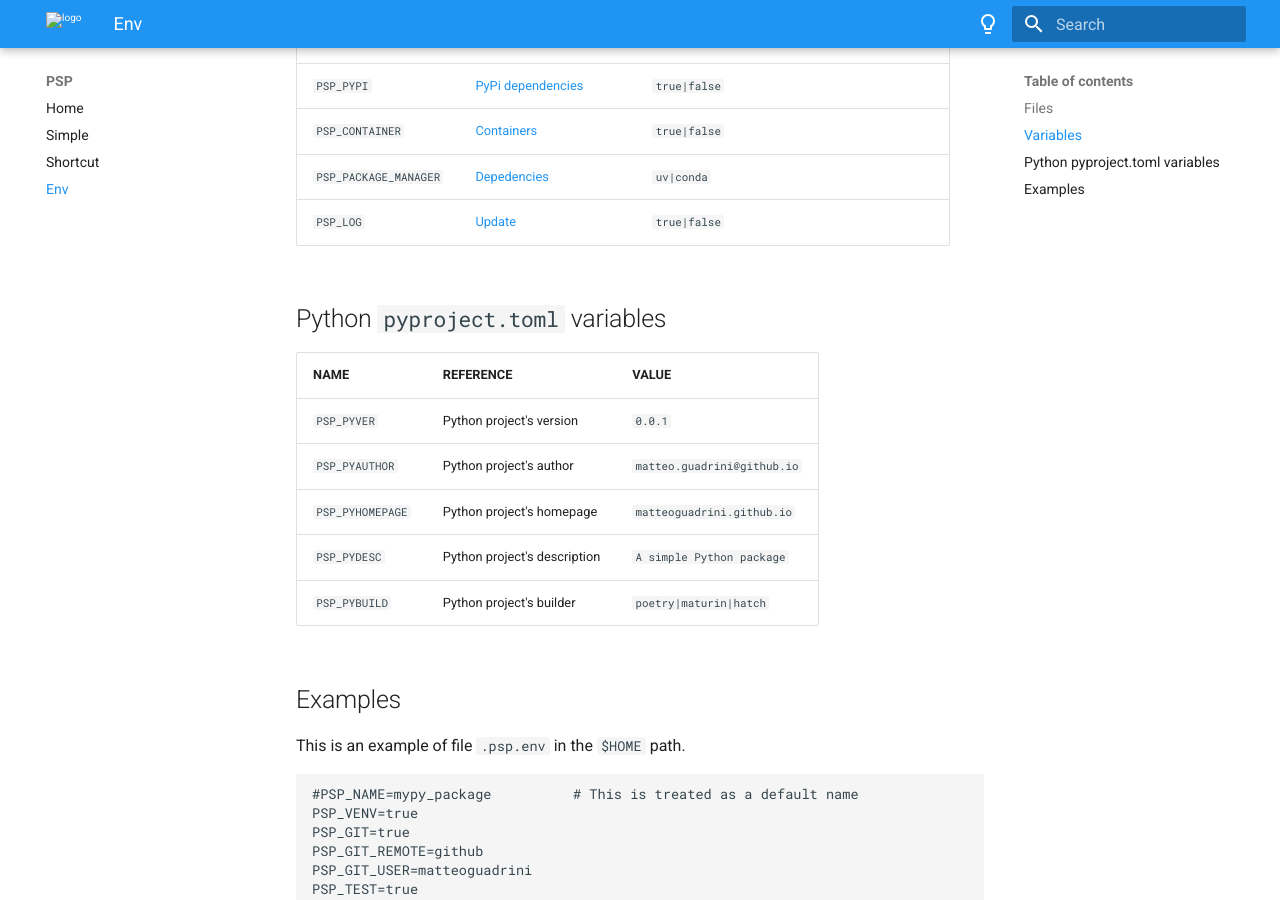
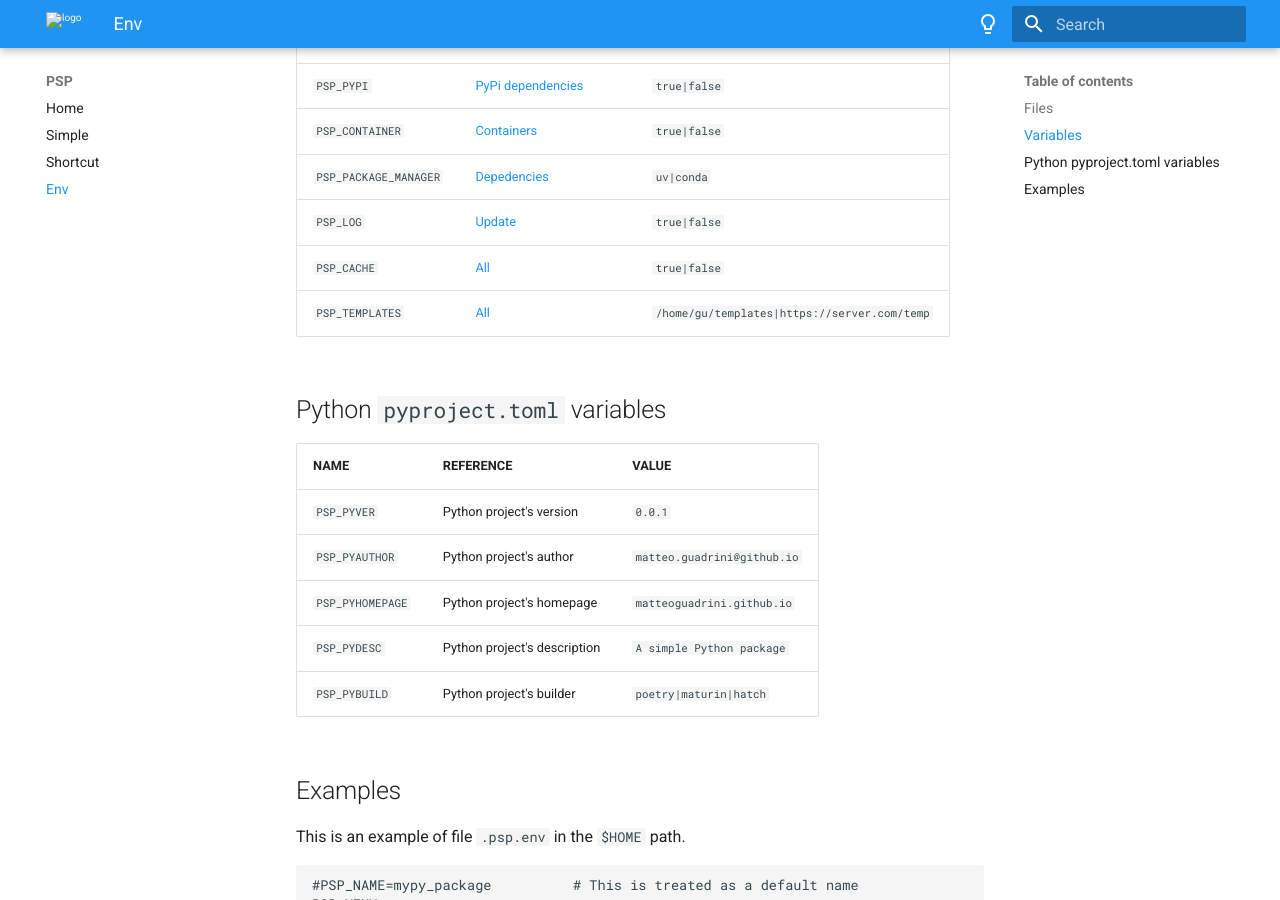
Before and after one commit to MatteoGuadrini/psp, an MkDocs documentation site: the page built from docs/env.md, in a window 1280 px wide and 900 px high, scrolled down 1191 px. Built offline with MkDocs 1.6.1 and Material for MkDocs 9.7.7, drawn with Linux system fonts in a browser that asks for light colours.

Commit message:
docs: add PSP_CACHE and PSP_TEMPLATES variables

```diff
--- a/docs/env.md
+++ b/docs/env.md
@@ -33,6 +33,8 @@ You can configure two files for configure these environment variables:
 | `PSP_CONTAINER`       | [Containers](simple.md#dockerpodman)                       | `true|false`                                 |
 | `PSP_PACKAGE_MANAGER` | [Depedencies](simple.md#dependencies)                      | `uv|conda`                                   |
 | `PSP_LOG`             | [Update](simple.md#resume)                                 | `true|false`                                 |
+| `PSP_CACHE`           | [All](simple.md)                                           | `true|false`                                 |
+| `PSP_TEMPLATES`       | [All](simple.md)                                           | `/home/gu/templates|https://server.com/temp` |
 
 ## Python `pyproject.toml` variables
 
```
